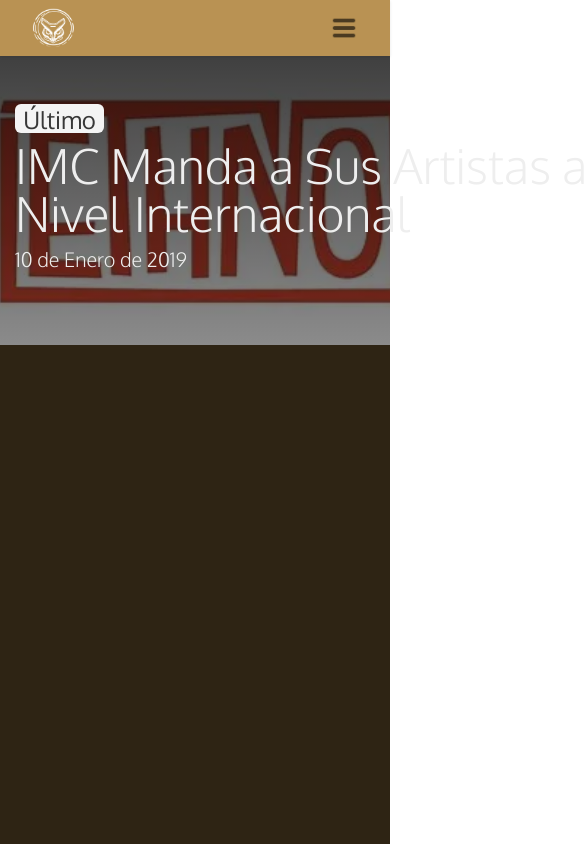
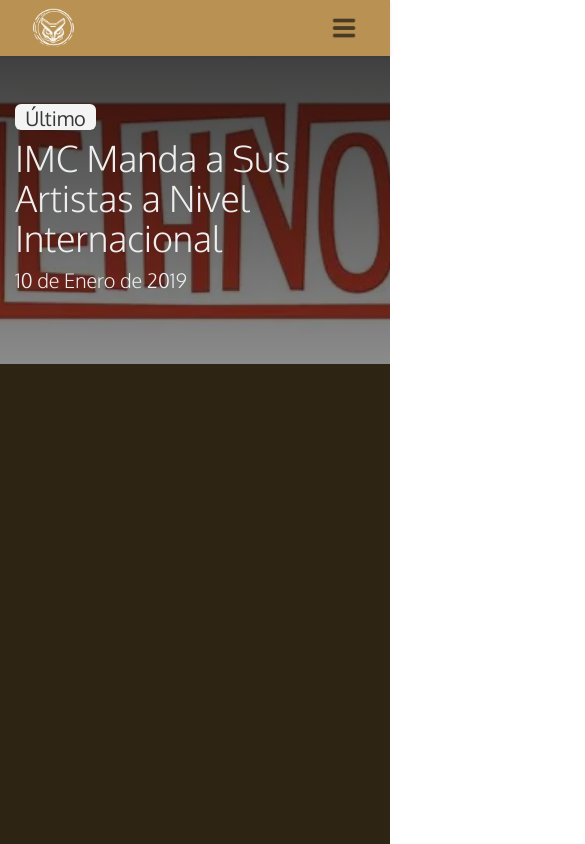
Before and after one commit to saulkurosaki/IZTAC-MUSIC-COMPANY, a Next.js app: page /blog in a window 390 px wide. Shown: the top 844 px of the page, 585 px wide, since content can reach past the window. Built offline with nearby package versions, Linux system fonts and the light colour scheme.

Commit message:
feat(blog/Header): implement the on small and extra small devices responsive layout

```diff
--- a/components/blog/Header.tsx
+++ b/components/blog/Header.tsx
@@ -5,7 +5,7 @@ import Link from "next/link";
 
 const Header = () => {
   return (
-    <section className="relative w-full xl:h-[251px] lg:h-[306px] max-lg:h-[289px] bg-white z-10">
+    <section className="relative w-full xl:h-[251px] lg:h-[306px] md:h-[289px] max-md:h-[308px] bg-white z-10">
       <span className="relative block w-full h-full">
         <Image
           src={HeaderBg}
@@ -21,10 +21,10 @@ const Header = () => {
       </span>
 
       <div className="absolute inset-0 py-12 z-20">
-        <div className="container xl:w-[1320px] lg:w-[960px] max-lg:w-[720px] h-full px-[15px]">
+        <div className="container xl:w-[1320px] lg:w-[960px] md:w-[720px] max-md:w-full h-full px-[15px]">
           <div className="w-full h-full">
-            <div className="w-[89px] h-[29px] rounded-md bg-[#f4f4f4] px-auto mb-2">
-              <p className="text-2xl text-[#383838] text-center oxygen">
+            <div className="md:w-[89px] md:h-[29px] max-md:w-[81px] max-md:h-[26px] rounded-md bg-[#f4f4f4] px-auto mb-2">
+              <p className="md:text-2xl max-md:text-xl text-[#383838] text-center oxygen">
                 Último
               </p>
             </div>
@@ -32,7 +32,7 @@ const Header = () => {
               href="/blog/metas-cumplidas/imc-manda-a-sus-artistas-a-nivel-internacional"
               className="w-full text-[#eee] hover:opacity-70 oxygen"
             >
-              <h1 className="lg:text-6xl max-lg:text-5xl font-light mb-2">
+              <h1 className="lg:text-6xl md:text-5xl max-md:text-4xl font-light mb-2">
                 IMC Manda a Sus Artistas a Nivel Internacional
               </h1>
               <h5 className="text-xl font-light">10 de Enero de 2019</h5>
```
